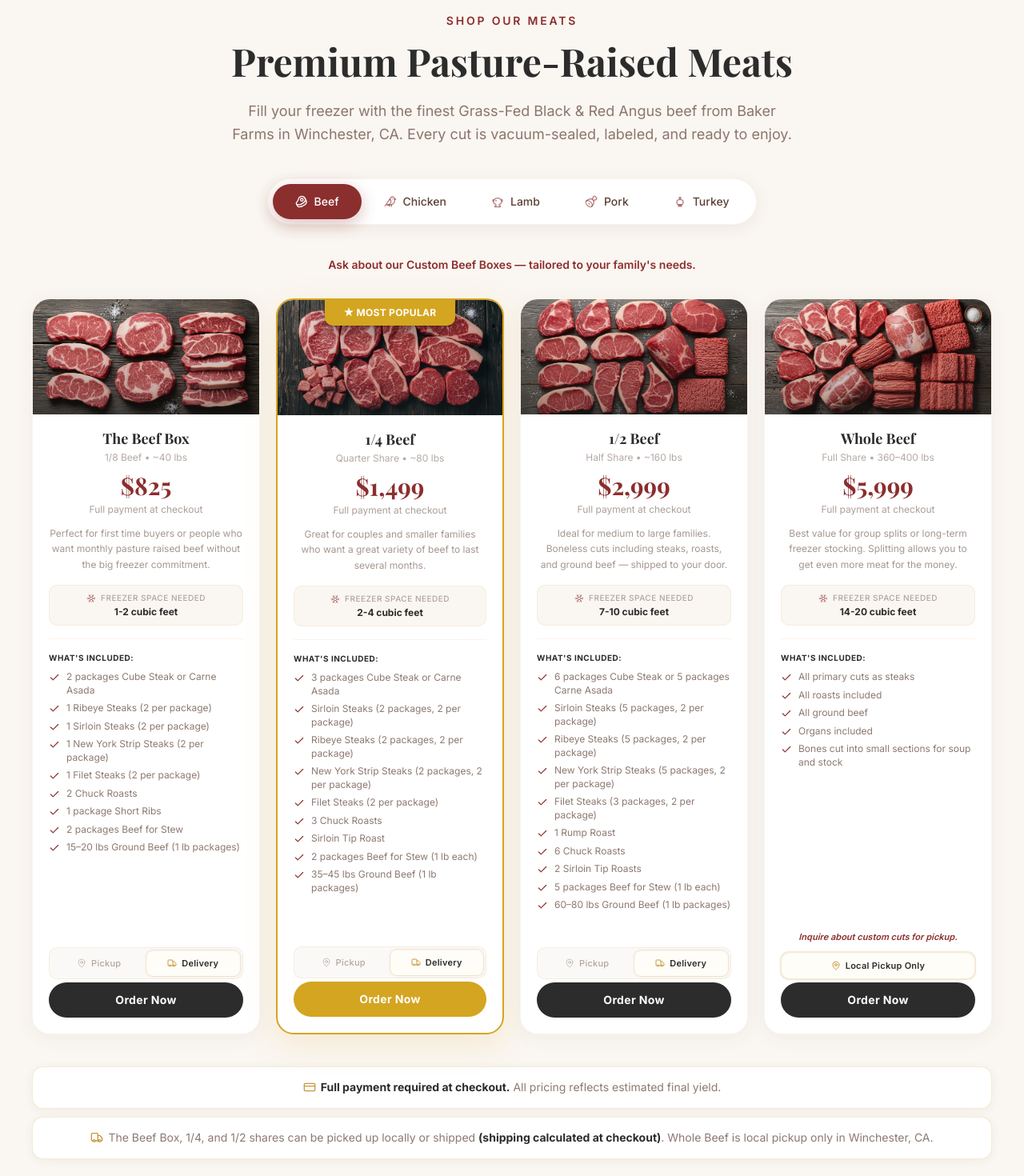
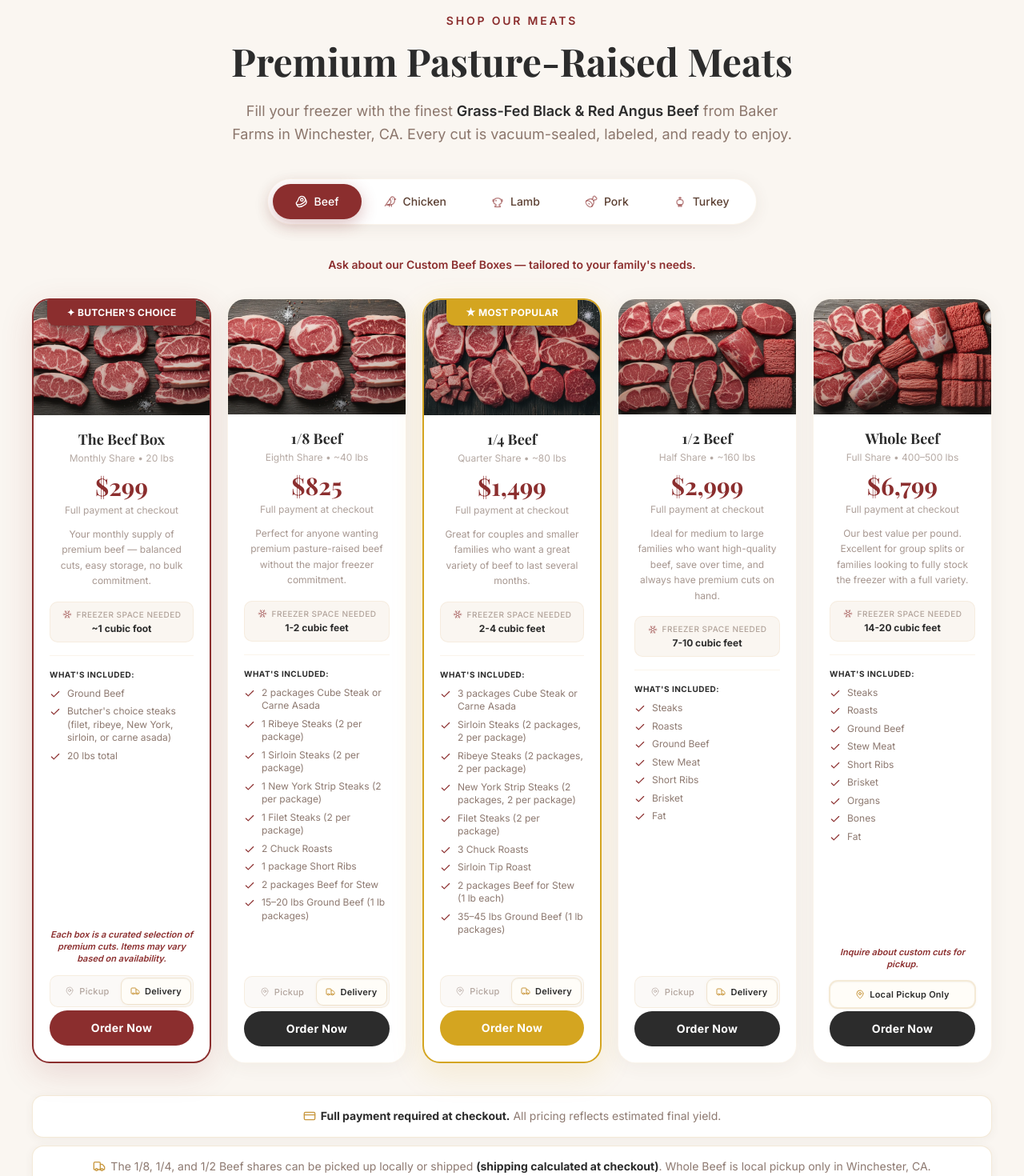
Before and after one commit to tdmgmrkt-arch/baker-farms, a Next.js app: page / in a window 1280 px wide. Shown: the part 860-2330 px from the top of the page at 80% size. Built offline with nearby package versions, Linux system fonts and the light colour scheme.

Commit message:
products updates with brandon, and sitewide changes following updates

```diff
--- a/src/app/faq/page.tsx
+++ b/src/app/faq/page.tsx
@@ -64,12 +64,13 @@ export default function FAQPage() {
       <h3>How much freezer space do I need?</h3>
       <p>Each share requires different amounts of space:</p>
       <ul>
-        <li><strong>The Beef Box (1/8):</strong> 1–2 cubic feet</li>
+        <li><strong>The Beef Box (20 lb monthly):</strong> ~1 cubic foot</li>
+        <li><strong>1/8 Beef:</strong> 1–2 cubic feet</li>
         <li><strong>1/4 Beef:</strong> 2–4 cubic feet</li>
         <li><strong>1/2 Beef:</strong> 7–10 cubic feet</li>
         <li><strong>Whole Beef:</strong> 14–20 cubic feet</li>
-        <li><strong>The Bird Box:</strong> 1–2 cubic feet</li>
-        <li><strong>Ground Lamb:</strong> ~1 cubic foot</li>
+        <li><strong>The Bird Box (~20 lbs):</strong> ~1 cubic foot</li>
+        <li><strong>The Big Bird Box (~40 lbs):</strong> 1–2 cubic feet</li>
       </ul>
 
       <h3>How long will the meat last in the freezer?</h3>
@@ -83,7 +84,8 @@ export default function FAQPage() {
 
       <h3>Which products can be shipped?</h3>
       <p>
-        The <strong>Beef Box</strong>, <strong>1/4 Beef</strong>, and{" "}
+        <strong>The Beef Box</strong> (20 lb monthly share),{" "}
+        <strong>1/8 Beef</strong>, <strong>1/4 Beef</strong>, and{" "}
         <strong>1/2 Beef</strong> are available for both shipping and local
         pickup — you choose your preferred method at checkout. Shipping is
         currently available within Southern California. All other products are
@@ -95,7 +97,7 @@ export default function FAQPage() {
         Shipped 1/2 Beef orders (<strong>$2,999</strong>) are approximately{" "}
         <strong>160 lbs</strong> of boneless cuts (steaks, roasts, ground beef).
         Local pickup orders (<strong>$3,399</strong>) are{" "}
-        <strong>180–220 lbs</strong> because they include bones and organs in
+        <strong>200–250 lbs</strong> because they include bones and organs in
         addition to all boneless cuts. The pickup option costs more because you
         receive significantly more product.
       </p>
--- a/src/app/shipping/page.tsx
+++ b/src/app/shipping/page.tsx
@@ -33,11 +33,12 @@ export default function ShippingPage() {
 
       <h3>Shipping — Select Products</h3>
       <p>
-        The <strong>Beef Box (1/8 Beef)</strong>, <strong>1/4 Beef</strong>,
-        and <strong>1/2 Beef</strong> shares are available for shipping. These
-        three products can also be picked up locally — you choose your
-        preferred method at checkout. We ship using insulated packaging with
-        dry ice to ensure your meat stays frozen during transit.
+        The <strong>The Beef Box</strong> (20 lb monthly share),{" "}
+        <strong>1/8 Beef</strong>, <strong>1/4 Beef</strong>, and{" "}
+        <strong>1/2 Beef</strong> shares are available for shipping. These
+        products can also be picked up locally — you choose your preferred
+        method at checkout. We ship using insulated packaging with dry ice to
+        ensure your meat stays frozen during transit.
       </p>
       <ul>
         <li>Orders are shipped Monday–Wednesday to avoid weekend delays</li>
@@ -61,7 +62,7 @@ export default function ShippingPage() {
           roasts, ground beef)
         </li>
         <li>
-          <strong>Local Pickup ($3,399):</strong> 180–220 lbs, which includes
+          <strong>Local Pickup ($3,399):</strong> 200–250 lbs, which includes
           bones and organs in addition to all boneless cuts
         </li>
       </ul>
@@ -77,12 +78,13 @@ export default function ShippingPage() {
       </p>
       <ul>
         <li>Whole Beef</li>
-        <li>The Bird Box (Chicken)</li>
-        <li>Ground Lamb</li>
+        <li>The Bird Box (Chicken — ~20 lbs)</li>
+        <li>The Big Bird Box (Chicken — ~40 lbs)</li>
       </ul>
       <p>
-        Seasonal <strong>Pork</strong> and <strong>Turkey</strong> are also
-        available for local pickup only when in season.
+        Seasonal <strong>Lamb</strong>, <strong>Pork</strong>, and{" "}
+        <strong>Turkey</strong> are also available for local pickup only when
+        in season.
       </p>
 
       <h2>Processing & Lead Times</h2>
--- a/src/components/Products.tsx
+++ b/src/components/Products.tsx
@@ -37,8 +37,8 @@ const categories: { label: Category; icon: LucideIcon | typeof LambIcon | typeof
 const categoryDescriptions: Record<Category, string | null> = {
   Beef: null,
   Chicken:
-    'Humanely raised premium all-natural chicken — no hormones, antibiotics, soy or corn. All cuts are vacuum-sealed and labeled. <strong>Local pickup only.</strong>',
-  Lamb: 'Humanely raised with no hormones, antibiotics, soy or corn. All cuts are vacuum-sealed and labeled. <strong>Local pickup only.</strong>',
+    'Humanely raised premium all-natural chicken — no hormones, antibiotics, soy or corn. Local pickup only.',
+  Lamb: 'seasonal',
   Pork: 'seasonal',
   Turkey: 'seasonal',
 };
@@ -53,6 +53,7 @@ interface Product {
   freezerSpace: string;
   shipping: "shipping" | "pickup" | "both";
   popular?: boolean;
+  butchersChoice?: boolean;
   included: string[];
   category: Category;
   image: string;
@@ -72,12 +73,34 @@ const products: Product[] = [
   // ── Beef ──
   {
     name: "The Beef Box",
-    subtitle: "1/8 Beef",
+    subtitle: "Monthly Share",
+    weight: "20 lbs",
+    price: "$299",
+    deposit: "Full payment at checkout",
+    description:
+      "Your monthly supply of premium beef — balanced cuts, easy storage, no bulk commitment.",
+    freezerSpace: "~1 cubic foot",
+    shipping: "shipping",
+    butchersChoice: true,
+    included: [
+      "Ground Beef",
+      "Butcher's choice steaks (filet, ribeye, New York, sirloin, or carne asada)",
+      "20 lbs total",
+    ],
+    category: "Beef",
+    image: "/images/steak2.webp",
+    paymentLink: "https://buy.stripe.com/bJe00j7Hk8CTfgU506fEk0j",
+    pickupLink: "https://buy.stripe.com/dRm00j9Ps4mDd8M78efEk0k",
+    note: "Each box is a curated selection of premium cuts. Items may vary based on availability.",
+  },
+  {
+    name: "1/8 Beef",
+    subtitle: "Eighth Share",
     weight: "~40 lbs",
     price: "$825",
     deposit: "Full payment at checkout",
     description:
-      "Perfect for first time buyers or people who want monthly pasture raised beef without the big freezer commitment.",
+      "Perfect for anyone wanting premium pasture-raised beef without the major freezer commitment.",
     freezerSpace: "1-2 cubic feet",
     shipping: "shipping",
     included: [
@@ -120,7 +143,7 @@ const products: Product[] = [
     ],
     category: "Beef",
     image: "/images/steaks1.webp",
-    paymentLink: "https://buy.stripe.com/4gM00j6DgaL19WAgIOfEk0a",
+    paymentLink: "https://buy.stripe.com/dRmcN58LoaL1fgUcsyfEk09",
     pickupLink: "https://buy.stripe.com/fZu8wP7Hk06n9WA2RYfEk0f",
   },
   {
@@ -130,20 +153,17 @@ const products: Product[] = [
     price: "$2,999",
     deposit: "Full payment at checkout",
     description:
-      "Ideal for medium to large families. Boneless cuts including steaks, roasts, and ground beef — shipped to your door.",
+      "Ideal for medium to large families who want high-quality beef, save over time, and always have premium cuts on hand.",
     freezerSpace: "7-10 cubic feet",
     shipping: "both",
     included: [
-      "6 packages Cube Steak or 5 packages Carne Asada",
-      "Sirloin Steaks (5 packages, 2 per package)",
-      "Ribeye Steaks (5 packages, 2 per package)",
-      "New York Strip Steaks (5 packages, 2 per package)",
-      "Filet Steaks (3 packages, 2 per package)",
-      "1 Rump Roast",
-      "6 Chuck Roasts",
-      "2 Sirloin Tip Roasts",
-      "5 packages Beef for Stew (1 lb each)",
-      "60–80 lbs Ground Beef (1 lb packages)",
+      "Steaks",
+      "Roasts",
+      "Ground Beef",
+      "Stew Meat",
+      "Short Ribs",
+      "Brisket",
+      "Fat",
     ],
     category: "Beef",
     image: "/images/meats.webp",
@@ -151,15 +171,19 @@ const products: Product[] = [
     pickupLink: "https://buy.stripe.com/eVq14n4v8g5l0m064afEk0i",
     pickup: {
       price: "$3,399",
-      weight: "180–220 lbs",
+      weight: "200–250 lbs",
       description:
-        "Ideal for medium to large families. Includes all boneless cuts plus bones and organs — picked up fresh at the farm.",
+        "Ideal for medium to large families. Includes all boneless cuts plus bones and organs — fresh from the farm.",
       included: [
-        "All primary cuts as steaks",
-        "All roasts included",
-        "All ground beef",
-        "Organs included",
-        "Bones cut into small sections for soup and stock",
+        "Steaks",
+        "Roasts",
+        "Ground Beef",
+        "Stew Meat",
+        "Short Ribs",
+        "Brisket",
+        "Organs",
+        "Bones",
+        "Fat",
       ],
       note: "Inquire about custom cuts for pickup.",
     },
@@ -167,19 +191,23 @@ const products: Product[] = [
   {
     name: "Whole Beef",
     subtitle: "Full Share",
-    weight: "360–400 lbs",
-    price: "$5,999",
+    weight: "400–500 lbs",
+    price: "$6,799",
     deposit: "Full payment at checkout",
     description:
-      "Best value for group splits or long-term freezer stocking. Splitting allows you to get even more meat for the money.",
+      "Our best value per pound. Excellent for group splits or families looking to fully stock the freezer with a full variety.",
     freezerSpace: "14-20 cubic feet",
     shipping: "pickup",
     included: [
-      "All primary cuts as steaks",
-      "All roasts included",
-      "All ground beef",
-      "Organs included",
-      "Bones cut into small sections for soup and stock",
+      "Steaks",
+      "Roasts",
+      "Ground Beef",
+      "Stew Meat",
+      "Short Ribs",
+      "Brisket",
+      "Organs",
+      "Bones",
+      "Fat",
     ],
     category: "Beef",
     image: "/images/steaks4.webp",
@@ -190,11 +218,29 @@ const products: Product[] = [
   {
     name: "The Bird Box",
     subtitle: "Premium Chicken",
+    weight: "~20 lbs",
+    price: "$125",
+    deposit: "Full payment at checkout",
+    description:
+      "Perfect for people who want monthly chicken without the major freezer commitment. Humanely raised premium all-natural chicken with no hormones, antibiotics, soy or corn.",
+    freezerSpace: "~1 cubic foot",
+    shipping: "pickup",
+    included: [
+      "10 lbs Boneless Skinless Chicken Thighs",
+      "10 lbs Boneless Skinless Chicken Breasts",
+    ],
+    category: "Chicken",
+    image: "/images/chicken.webp",
+    paymentLink: "https://buy.stripe.com/14A5kD3r44mD7OsgIOfEk0l",
+  },
+  {
+    name: "The Big Bird Box",
+    subtitle: "Premium Chicken",
     weight: "~40 lbs",
     price: "$199",
     deposit: "Full payment at checkout",
     description:
-      "Perfect for people who want monthly chicken without the big freezer commitment. Humanely raised premium all-natural chicken with no hormones, antibiotics, soy or corn.",
+      "Perfect for people stocking up on quality chicken for the whole family. Humanely raised premium all-natural chicken with no hormones, antibiotics, soy or corn.",
     freezerSpace: "1-2 cubic feet",
     shipping: "pickup",
     included: [
@@ -203,30 +249,30 @@ const products: Product[] = [
     ],
     category: "Chicken",
     image: "/images/chicken.webp",
-    paymentLink: "https://buy.stripe.com/00wcN5bXAdXdecQ0JQfEk0e",
+    paymentLink: "https://buy.stripe.com/fZu00je5I6uL2u8gIOfEk0d",
   },
-  // ── Lamb ──
-  {
-    name: "Ground Lamb",
-    subtitle: "Premium Ground",
-    weight: "~20 lbs",
-    price: "$199",
-    deposit: "Full payment at checkout",
-    description:
-      "Premium pasture-raised ground lamb, perfect for burgers, meatballs, kebabs, and more. Vacuum-sealed in convenient packages.",
-    freezerSpace: "~1 cubic foot",
-    shipping: "pickup",
-    included: [
-      "Approx. 20 lbs Ground Lamb",
-      "Vacuum-sealed & labeled",
-    ],
-    category: "Lamb",
-    image: "/images/lamb2.webp",
-    paymentLink: "https://buy.stripe.com/aFacN56DgaL1ecQ8cifEk0h",
-  },
+  // ── Lamb — currently seasonal, keep data on deck in case we re-list ──
+  // {
+  //   name: "Ground Lamb",
+  //   subtitle: "Premium Ground",
+  //   weight: "~20 lbs",
+  //   price: "$199",
+  //   deposit: "Full payment at checkout",
+  //   description:
+  //     "Premium pasture-raised ground lamb, perfect for burgers, meatballs, kebabs, and more. Vacuum-sealed in convenient packages.",
+  //   freezerSpace: "~1 cubic foot",
+  //   shipping: "pickup",
+  //   included: [
+  //     "Approx. 20 lbs Ground Lamb",
+  //     "Vacuum-sealed & labeled",
+  //   ],
+  //   category: "Lamb",
+  //   image: "/images/lamb2.webp",
+  //   paymentLink: "https://buy.stripe.com/aFacN56DgaL1ecQ8cifEk0h",
+  // },
 ];
 
-function ProductCard({ product, i }: { product: Product; i: number }) {
+function ProductCard({ product }: { product: Product }) {
   const hasToggle = !!product.pickupLink;
   const [method, setMethod] = useState<"delivery" | "pickup">("delivery");
 
@@ -243,10 +289,12 @@ function ProductCard({ product, i }: { product: Product; i: number }) {
       key={product.name}
       initial={{ opacity: 0, y: 30 }}
       animate={{ opacity: 1, y: 0 }}
-      transition={{ duration: 0.4, delay: i * 0.1 }}
+      transition={{ duration: 0.4 }}
       className={`group relative flex flex-col bg-white rounded-3xl overflow-hidden transition-all duration-500 hover:-translate-y-0.5 ${
         product.popular
           ? "border-2 border-[#D4A520] shadow-[0_12px_40px_rgba(212,165,32,0.15)] hover:shadow-[0_20px_50px_rgba(212,165,32,0.25)]"
+          : product.butchersChoice
+          ? "border-2 border-barn-red shadow-[0_12px_40px_rgba(139,46,46,0.15)] hover:shadow-[0_20px_50px_rgba(139,46,46,0.25)]"
           : "border border-golden/10 shadow-[0_4px_25px_rgba(92,64,51,0.06)] hover:shadow-[0_16px_45px_rgba(92,64,51,0.14)] hover:border-golden/20"
       }`}
     >
@@ -261,6 +309,13 @@ function ProductCard({ product, i }: { product: Product; i: number }) {
           <div className="absolute top-0 left-0 right-0 flex justify-center z-10">
             <span className="bg-[#D4A520] text-white text-xs font-bold uppercase tracking-wide px-6 py-2 rounded-b-lg shadow-[0_8px_24px_rgba(0,0,0,0.35)] drop-shadow-[0_1px_1px_rgba(0,0,0,0.3)]">
               ★ Most Popular
+            </span>
+          </div>
+        )}
+        {product.butchersChoice && (
+          <div className="absolute top-0 left-0 right-0 flex justify-center z-10">
+            <span className="bg-barn-red text-white text-xs font-bold uppercase tracking-wide px-6 py-2 rounded-b-lg shadow-[0_8px_24px_rgba(0,0,0,0.35)] drop-shadow-[0_1px_1px_rgba(0,0,0,0.3)]">
+              ✦ Butcher&apos;s Choice
             </span>
           </div>
         )}
@@ -288,7 +343,7 @@ function ProductCard({ product, i }: { product: Product; i: number }) {
 
         {/* Dynamic content — delivery always in flow (taller), pickup overlays */}
         {product.pickup ? (
-          <div className="relative flex-1 mb-4">
+          <div className="relative flex-1 mb-4 min-h-72">
             {/* Delivery variant — ALWAYS in flow to define container height */}
             <div className={`${method === "delivery" ? "opacity-100" : "opacity-0 pointer-events-none"} transition-opacity duration-150`}
               aria-hidden={method !== "delivery"}
@@ -359,7 +414,7 @@ function ProductCard({ product, i }: { product: Product; i: number }) {
               </div>
             </div>
             <div className="h-px bg-golden/10 mb-4" />
-            <div className="mb-4 flex-1">
+            <div className="mb-4 flex-1 min-h-72">
               <h4 className="text-charcoal font-bold text-[10px] uppercase tracking-wider mb-2">What&apos;s Included:</h4>
               <ul className="space-y-1.5">
                 {product.included.map((item, idx) => (
@@ -373,10 +428,10 @@ function ProductCard({ product, i }: { product: Product; i: number }) {
           </>
         )}
 
-        {/* Note — fixed height slot */}
-        <div className="h-5 mb-2 flex items-center justify-center">
+        {/* Note */}
+        <div className="min-h-5 mb-3 flex items-center justify-center">
           {displayNote && (
-            <p className="text-barn-red text-[11px] font-semibold text-center italic">
+            <p className="text-barn-red text-[11px] font-semibold text-center italic leading-snug">
               {displayNote}
             </p>
           )}
@@ -423,6 +478,8 @@ function ProductCard({ product, i }: { product: Product; i: number }) {
               className={`w-full py-3 rounded-full text-sm font-bold tracking-wide transition-all duration-150 text-center block ${
                 product.popular
                   ? "bg-[#D4A520] text-white hover:shadow-[0_8px_25px_rgba(212,165,32,0.4)]"
+                  : product.butchersChoice
+                  ? "bg-barn-red text-white hover:bg-barn-red-dark hover:shadow-[0_8px_25px_rgba(139,46,46,0.4)]"
                   : "bg-charcoal text-white hover:bg-barn-red hover:shadow-[0_8px_25px_rgba(139,46,46,0.3)]"
               }`}
             >
@@ -446,6 +503,8 @@ function ProductCard({ product, i }: { product: Product; i: number }) {
               className={`w-full py-3 rounded-full text-sm font-bold tracking-wide transition-all duration-150 text-center block ${
                 product.popular
                   ? "bg-[#D4A520] text-white hover:shadow-[0_8px_25px_rgba(212,165,32,0.4)]"
+                  : product.butchersChoice
+                  ? "bg-barn-red text-white hover:bg-barn-red-dark hover:shadow-[0_8px_25px_rgba(139,46,46,0.4)]"
                   : "bg-charcoal text-white hover:bg-barn-red hover:shadow-[0_8px_25px_rgba(139,46,46,0.3)]"
               }`}
             >
@@ -468,7 +527,7 @@ export default function Products() {
 
   return (
     <section id="products" className="py-12 sm:py-16 lg:py-20 bg-cream">
-      <div className="mx-auto max-w-7xl px-4 sm:px-6 lg:px-10">
+      <div className="mx-auto max-w-384 px-4 sm:px-6 lg:px-10">
         {/* Section Header */}
         <motion.div
           initial={{ opacity: 0, y: 30 }}
@@ -484,9 +543,26 @@ export default function Products() {
             Premium Pasture-Raised Meats
           </h2>
           <p className="text-warm-brown/70 text-base sm:text-lg max-w-[44rem] mx-auto leading-relaxed">
-          Fill your freezer with the finest Grass-Fed Black & Red Angus beef from
-          Baker Farms in Winchester, CA. Every cut is vacuum-sealed, labeled,
-          and ready to enjoy.
+            Fill your freezer with the finest{" "}
+            <motion.span
+              key={activeCategory}
+              initial={{ opacity: 0 }}
+              animate={{ opacity: 1 }}
+              transition={{ duration: 0.25 }}
+              className="font-semibold text-charcoal"
+            >
+              {activeCategory === "Beef"
+                ? "Grass-Fed Black & Red Angus Beef"
+                : activeCategory === "Chicken"
+                ? "Premium All-Natural Chicken"
+                : activeCategory === "Lamb"
+                ? "Pasture-Raised Lamb"
+                : activeCategory === "Pork"
+                ? "Pasture-Raised Pork"
+                : "Pasture-Raised Turkey"}
+            </motion.span>{" "}
+            from Baker Farms in Winchester, CA. Every cut is vacuum-sealed,
+            labeled, and ready to enjoy.
           </p>
         </motion.div>
 
@@ -518,29 +594,41 @@ export default function Products() {
           </div>
         </motion.div>
 
-        {/* Category Description (Chicken & Lamb) */}
+        {/* Tab-specific banner (Beef note, Chicken desc) — unified for smooth crossfade */}
         <AnimatePresence mode="wait">
-          {description && !isSeasonal && (
+          {activeCategory === "Beef" ? (
             <motion.p
-              key={activeCategory + "-desc"}
-              initial={{ opacity: 0, y: 10 }}
-              animate={{ opacity: 1, y: 0 }}
-              exit={{ opacity: 0, y: -10 }}
-              transition={{ duration: 0.3 }}
-              className="text-center text-warm-brown/70 text-base max-w-2xl mx-auto mb-12 leading-relaxed"
-              dangerouslySetInnerHTML={{ __html: description }}
+              key="beef-banner"
+              initial={{ opacity: 0 }}
+              animate={{ opacity: 1 }}
+              exit={{ opacity: 0 }}
+              transition={{ duration: 0.4 }}
+              className="text-center text-barn-red font-semibold text-sm mb-8"
+            >
+              Ask about our Custom Beef Boxes — tailored to your family&apos;s needs.
+            </motion.p>
+          ) : activeCategory === "Chicken" ? (
+            <motion.p
+              key="chicken-banner"
+              initial={{ opacity: 0 }}
+              animate={{ opacity: 1 }}
+              exit={{ opacity: 0 }}
+              transition={{ duration: 0.4 }}
+              className="text-center text-barn-red font-semibold text-sm mb-8 whitespace-nowrap"
+              dangerouslySetInnerHTML={{ __html: description ?? "" }}
             />
-          )}
+          ) : null}
         </AnimatePresence>
 
-        {/* Seasonal Message (Pork & Turkey) */}
+        {/* Main content — grid or seasonal, unified AnimatePresence */}
+        <div className="min-h-212.5">
         <AnimatePresence mode="wait">
-          {isSeasonal && (
+          {isSeasonal ? (
             <motion.div
               key={activeCategory + "-seasonal"}
-              initial={{ opacity: 0, y: 20 }}
-              animate={{ opacity: 1, y: 0 }}
-              exit={{ opacity: 0, y: -20 }}
+              initial={{ opacity: 0 }}
+              animate={{ opacity: 1 }}
+              exit={{ opacity: 0 }}
               transition={{ duration: 0.4 }}
               className="max-w-lg mx-auto text-center py-16"
             >
@@ -548,7 +636,11 @@ export default function Products() {
                 {activeCategory === "Pork" ? (
                   <Ham className="w-9 h-9 text-barn-red" />
                 ) : (
-                  <TurkeyIcon className="w-9 h-9 text-barn-red" />
+                  activeCategory === "Turkey" ? (
+                    <TurkeyIcon className="w-9 h-9 text-barn-red" />
+                  ) : (
+                    <LambIcon className="w-9 h-9 text-barn-red" />
+                  )
                 )}
               </div>
               <h3 className="font-serif text-2xl sm:text-3xl font-bold text-charcoal mb-4">
@@ -566,48 +658,30 @@ export default function Products() {
                 Contact Us to Inquire
               </a>
             </motion.div>
-          )}
-        </AnimatePresence>
-
-        {/* Beef Section Note */}
-        <AnimatePresence mode="wait">
-          {activeCategory === "Beef" && (
-            <motion.p
-              key="beef-custom-note"
-              initial={{ opacity: 0, y: 10 }}
-              animate={{ opacity: 1, y: 0 }}
-              exit={{ opacity: 0, y: -10 }}
-              transition={{ duration: 0.3 }}
-              className="text-center text-barn-red font-semibold text-sm mb-8"
-            >
-              Ask about our Custom Beef Boxes — tailored to your family&apos;s needs.
-            </motion.p>
-          )}
-        </AnimatePresence>
-
-        {/* Product Cards Grid */}
-        {!isSeasonal && (
-          <AnimatePresence mode="wait">
+          ) : (
             <motion.div
-              key={activeCategory}
-              initial={{ opacity: 0, y: 20 }}
-              animate={{ opacity: 1, y: 0 }}
-              exit={{ opacity: 0, y: -20 }}
+              key={activeCategory + "-grid"}
+              initial={{ opacity: 0 }}
+              animate={{ opacity: 1 }}
+              exit={{ opacity: 0 }}
               transition={{ duration: 0.4 }}
               className={`grid gap-5 ${
                 filteredProducts.length === 1
                   ? "grid-cols-1 max-w-sm mx-auto"
                   : filteredProducts.length === 2
                   ? "grid-cols-1 md:grid-cols-2 max-w-3xl mx-auto"
+                  : filteredProducts.length >= 5
+                  ? "grid-cols-1 md:grid-cols-2 lg:grid-cols-3 xl:grid-cols-5"
                   : "grid-cols-1 md:grid-cols-2 xl:grid-cols-4"
               }`}
             >
-              {filteredProducts.map((product, i) => (
-                <ProductCard key={product.name} product={product} i={i} />
+              {filteredProducts.map((product) => (
+                <ProductCard key={product.name} product={product} />
               ))}
             </motion.div>
-          </AnimatePresence>
-        )}
+          )}
+        </AnimatePresence>
+        </div>
 
         {/* Disclaimer */}
         {!isSeasonal && (
@@ -629,7 +703,7 @@ export default function Products() {
               <div className="bg-white border border-golden/20 rounded-xl px-5 py-3.5 shadow-[0_2px_12px_rgba(92,64,51,0.06)] text-center">
                 <p className="text-warm-brown/70 text-sm leading-relaxed">
                   <Truck className="w-4 h-4 text-golden inline-block align-text-bottom mr-1.5" />
-                  The Beef Box, 1/4, and 1/2 shares can be picked up locally or shipped{" "}
+                  The 1/8, 1/4, and 1/2 Beef shares can be picked up locally or shipped{" "}
                   <strong className="text-charcoal">(shipping calculated at checkout)</strong>.
                   Whole Beef is local pickup only in Winchester, CA.
                 </p>
```
